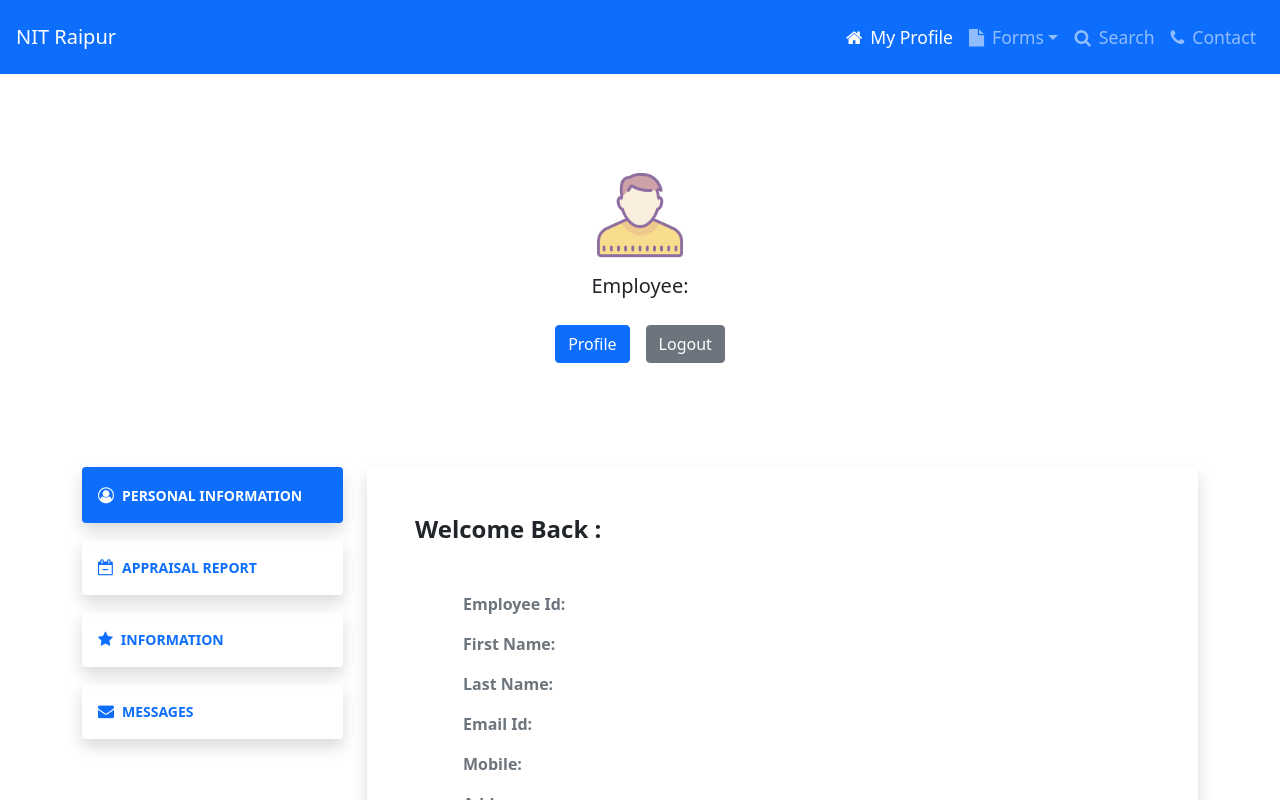
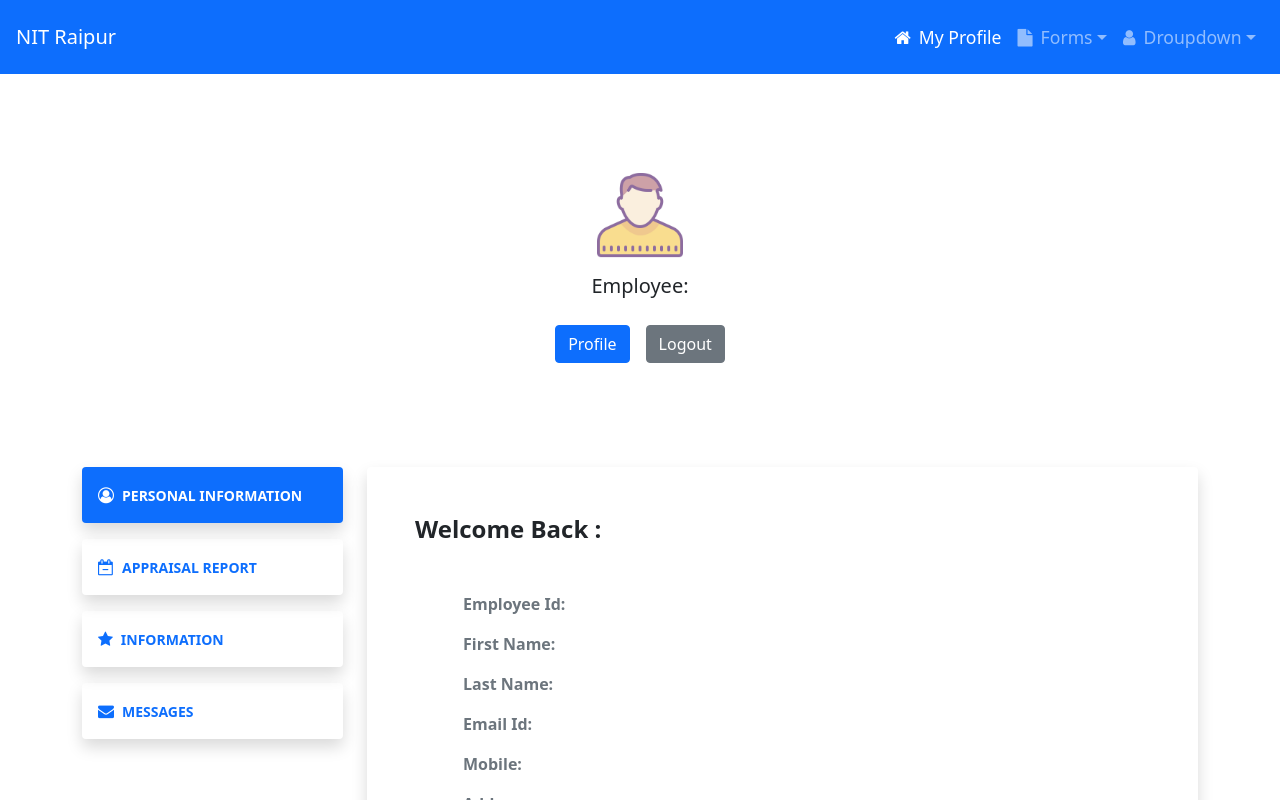
Before and after one commit to Raju1822/my-react-app, a React (Create React App) app: page /employee-home in a window 1280 px wide. Shown: the top 800 px of the page. Built offline with nearby package versions, Linux system fonts and the light colour scheme; no server answers; a web font is replaced by a local one.

Commit message:
Updates 1

```diff
--- a/src/components/Admin/AdminHeader.js
+++ b/src/components/Admin/AdminHeader.js
@@ -50,7 +50,7 @@ class AdminHeader extends Component {
 
 
 
-                {/* <li className="nav-item dropdown">
+                <li className="nav-item dropdown">
                   <a
                     className="nav-link dropdown-toggle"
                     href="/"
@@ -73,26 +73,23 @@ class AdminHeader extends Component {
                     <a className="dropdown-item" href="##">
                       Feature 2
                     </a>
-                    <a className="dropdown-item" href="##">
-                      Feature 3
-                    </a>
                   </div>
-                </li> */}
+                </li>
 
-                <li className="nav-item">
+                {/* <li className="nav-item">
                   <a className="nav-link" href="/search">
                     <i className="fa fa-search mr-2"></i>
                     Search
                   </a>
-                </li>
+                </li> */}
 
-                <li className="nav-item">
+                {/* <li className="nav-item">
                   <a className="nav-link" href="/contact">
                     {" "}
                     <i className="fa fa-phone mr-2"></i>
                     Contact
                   </a>
-                </li>
+                </li> */}
               </ul>
             </div>
           </nav>
--- a/src/components/Authority/AuthHeader.js
+++ b/src/components/Authority/AuthHeader.js
@@ -39,12 +39,12 @@ class AuthHeader extends Component {
                   </a>
                 </li>
 
-                {/* <li className="nav-item">
+               {/* <li className="nav-item">
                   <a className="nav-link" href="##">
                     <i className="fa fa-users mr-2" />
                     Something
                   </a>
-                </li>
+                </li> */}
 
                 <li className="nav-item dropdown">
                   <a
@@ -61,19 +61,17 @@ class AuthHeader extends Component {
                     className="dropdown-menu p-2 my-2"
                     aria-labelledby="navbarDropdownMenuLink"
                   >
-                    <a className="dropdown-item" href="/">
-                      Something
+                    <a className="dropdown-item" href="##">
+                      Feature 1
                     </a>
-                    <a className="dropdown-item" href="/">
-                      Something 2
+                    <a className="dropdown-item" href="##">
+                      Feature 2
                     </a>
-                    <a className="dropdown-item" href="/">
-                      Something 3
-                    </a>
+
                   </div>
-                </li> */}
+                </li>
 
-                <li className="nav-item">
+                {/* <li className="nav-item">
                   <a className="nav-link" href="/search">
                     <i className="fa fa-search mr-2"></i>
                     Search
@@ -86,7 +84,7 @@ class AuthHeader extends Component {
                     <i className="fa fa-phone mr-2"></i>
                     Contact
                   </a>
-                </li>
+                </li> */}
               </ul>
             </div>
           </nav>
--- a/src/components/Authority/AuthorityLogin.js
+++ b/src/components/Authority/AuthorityLogin.js
@@ -36,7 +36,7 @@ class AuthorityLogin extends Component {
       this.props.history.push('/auth-home');
     }
     else{
-      alert("Please enter correct Email/Password");
+      alert("You are not Authority \nPlease enter correct Email/Password");
       // alert("Please enter correct Email/Password"+"\n Entered Email:  "+ auth.emailId + "\n Entered Password:  "+ auth.password);
     }
   };
--- a/src/components/Employee/EmployeeDashboard.js
+++ b/src/components/Employee/EmployeeDashboard.js
@@ -25,7 +25,7 @@ class EmployeeDashboard extends Component {
   }
 
   logout() {
-    alert("You want to logout ?");
+    alert("You will be logout...");
     window.location.href = "/employee-login";
   }
 
--- a/src/components/Employee/EmployeeHeader.js
+++ b/src/components/Employee/EmployeeHeader.js
@@ -79,7 +79,33 @@ class EmployeeHeader extends Component {
                   </div>
                 </li>
 
-                <li className="nav-item">
+
+                <li className="nav-item dropdown">
+                  <a
+                    className="nav-link dropdown-toggle"
+                    href="/"
+                    id="navbarDropdownMenuLink"
+                    data-toggle="dropdown"
+                    aria-expanded="false"
+                  >
+                    <i className="fa fa-user mr-2"></i>
+                    Droupdown
+                  </a>
+                  <div
+                    className="dropdown-menu p-2 my-2"
+                    aria-labelledby="navbarDropdownMenuLink"
+                  >
+                    <a className="dropdown-item" href="##">
+                      Feature 1
+                    </a>
+                    <a className="dropdown-item" href="##">
+                      Feature 2
+                    </a>
+
+                  </div>
+                </li>
+
+                {/* <li className="nav-item">
                   <a className="nav-link" href="/">
                     <i className="fa fa-search mr-2"></i>
                     Search
@@ -92,7 +118,7 @@ class EmployeeHeader extends Component {
                     <i className="fa fa-phone mr-2"></i>
                     Contact
                   </a>
-                </li>
+                </li> */}
               </ul>
             </div>
           </nav>
--- a/src/components/Home.js
+++ b/src/components/Home.js
@@ -36,7 +36,7 @@ class Home extends Component {
       this.props.history.push('/admin');
     }
     else{
-      alert("Please enter correct Email/Password");
+      alert("You are not Admin \nPlease enter correct Email/Password");
       // alert("Please enter correct Email/Password"+"\n Entered Email:  "+ admin.emailId + "\n Entered Password:  "+ admin.password);
     }
   };
```
